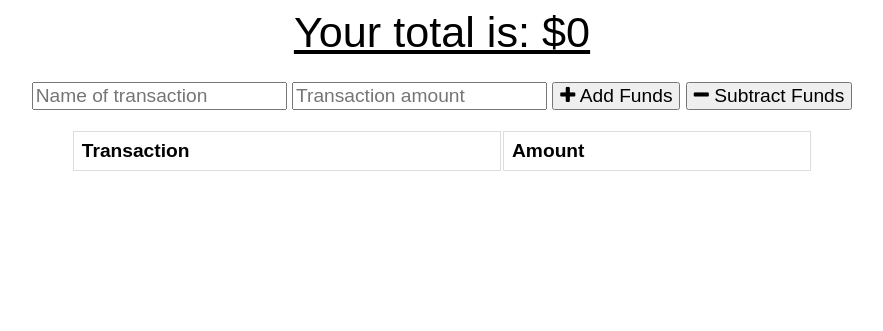
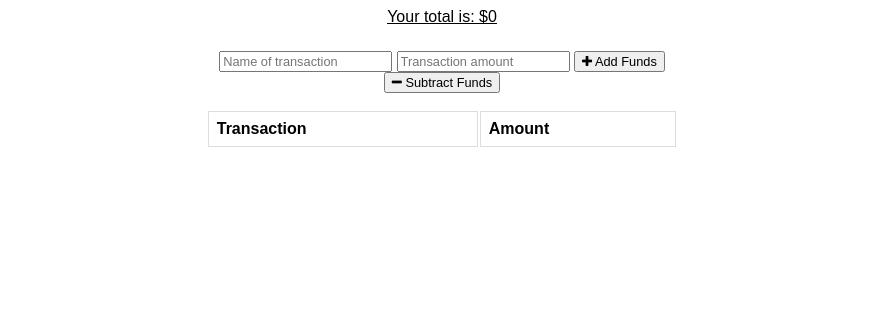
Before and after one commit to 10-kp/budget_tracker, a website: page public/index.html in a window 1280 px wide. Shown: the whole page, without its empty margins (198-1081 px from the left). Drawn offline with nearby package versions, Linux system fonts and the light colour scheme; no server answers.

Commit message:
ReadMe Updates

```diff
--- a/public/styles.css
+++ b/public/styles.css
@@ -1,10 +1,11 @@
 body {
-  font-size: 120%;
+  font-size: 100%;
   font-family: Arial;
 }
 
-button, input {
-  font-size: 100%;
+button,
+input {
+  font-size: 80%;
   font-family: Arial;
 }
 
@@ -12,7 +13,8 @@ table {
   width: 100%;
 }
 
-td, th {
+td,
+th {
   border: 1px solid #dddddd;
   text-align: left;
   padding: 8px;
@@ -28,12 +30,12 @@ tr:nth-child(even) {
 
 .wrapper {
   margin: 0 auto;
-  max-width: 825px;
+  max-width: 525px;
   text-align: center;
 }
 
 .total {
-  font-size: 150%;
+  font-size: 100%;
   text-decoration: underline;
 }
 
@@ -44,7 +46,7 @@ tr:nth-child(even) {
 
 .transactions {
   text-align: left;
-  max-height: 300px;
+  max-height: 150px;
   overflow: auto;
   width: 90%;
   margin: 0 auto;
```
Also changed, not shown: public/service-worker.js (+0 -22 lines), README.md, budgetAppPic.png (added).
